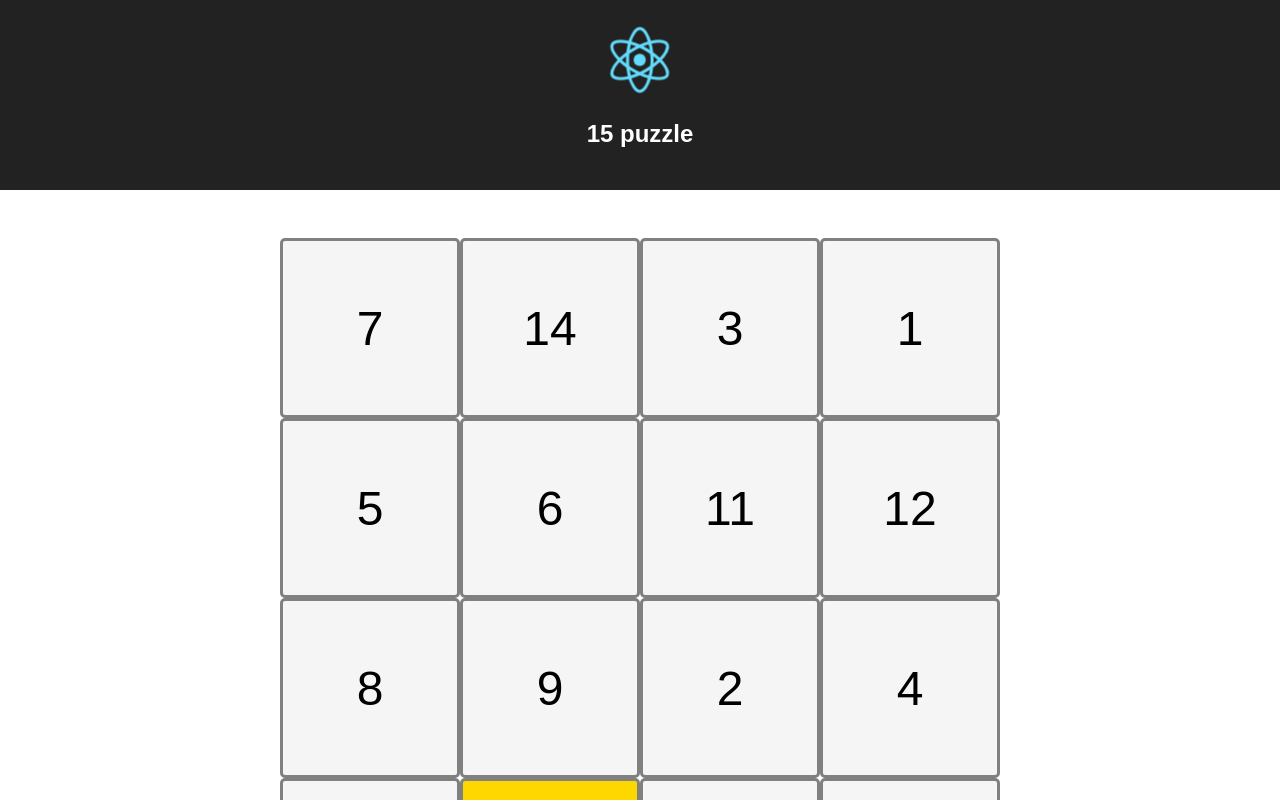
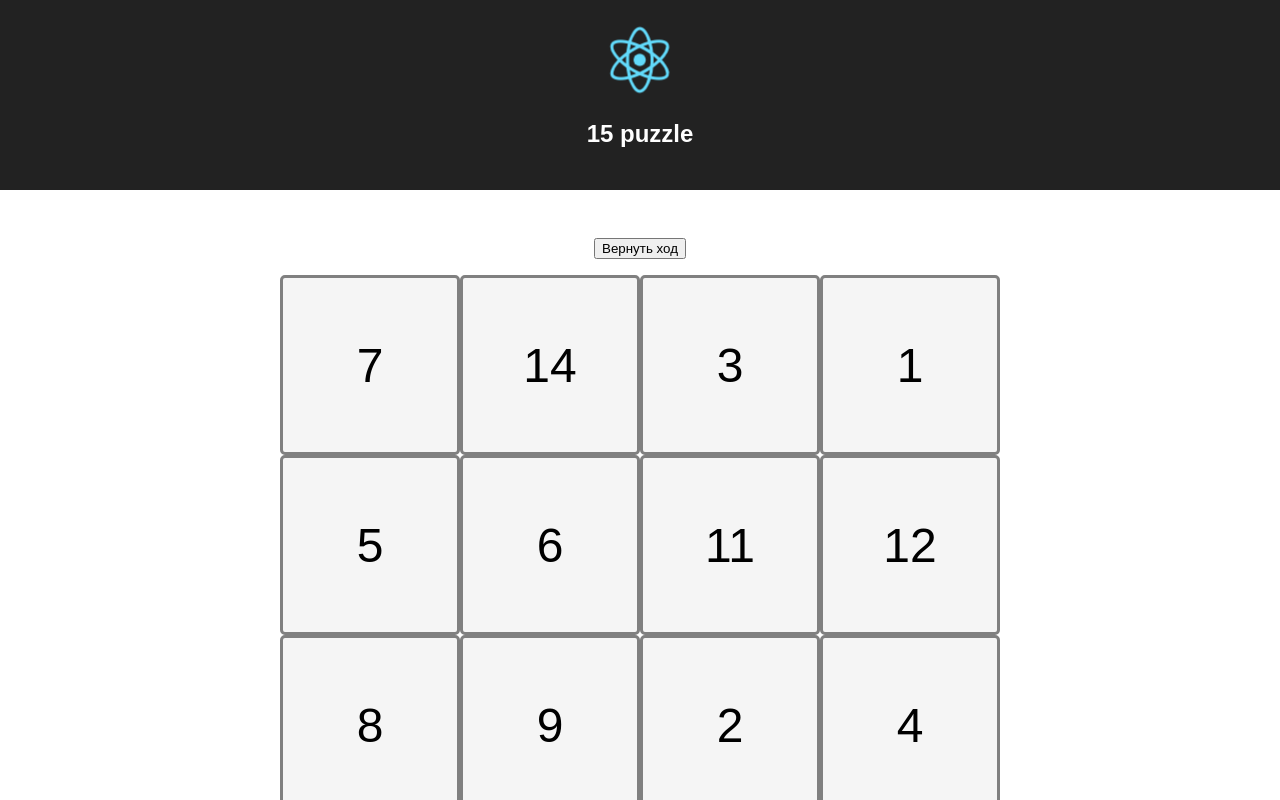
Before and after one commit to AndreiSoroka/15-puzzle-game, a React (Create React App) app: page / in a window 1280 px wide. Shown: the top 800 px of the page. Built offline with nearby package versions, Linux system fonts and the light colour scheme.

Commit message:
add redux

```diff
--- a/package.json
+++ b/package.json
@@ -6,7 +6,9 @@
     "lodash": "^4.17.5",
     "react": "^16.2.0",
     "react-dom": "^16.2.0",
-    "react-scripts": "1.1.1"
+    "react-redux": "^5.0.7",
+    "react-scripts": "1.1.1",
+    "redux": "^3.7.2"
   },
   "scripts": {
     "start": "react-scripts start",
--- a/src/containers/Game.jsx
+++ b/src/containers/Game.jsx
@@ -1,76 +1,74 @@
 import React, {Component} from 'react';
-import {shuffle} from 'lodash';
+import {connect} from 'react-redux'
+import {bindActionCreators} from 'redux'
 
 import Card from './Card';
 import './game.css';
+import * as ActionsGame from '../store/game/action';
 
 
 class App extends Component {
   constructor(props) {
     super(props);
 
-    // массив от 0 до 15
-    this.cards = Array.from({length: 16}, (value, index) => index);
-    // перемешиваем массив
-    this.cards = shuffle(this.cards);
+    const {actions} = props;
+    this.actions = actions;
+
+    this.actions.createCards(16);
   }
 
-  handlerClick = index => {
-    // Клик по пустой карте
-    if (!this.cards[index]) {
-      return;
-    }
-
-    let cards = this.cards;
-
-    if (index - 4 >= 0 && cards[index - 4] === 0) {
-      this.changeCards(index, index - 4);
-    }
-    else if (index + 4 <= cards.length && cards[index + 4] === 0) {
-      this.changeCards(index, index + 4);
-    }
-    else if (index - 1 >= 0 && (index % 4) && cards[index - 1] === 0) {
-      this.changeCards(index, index - 1);
-    }
-    else if (index + 1 <= cards.length && ((index + 1) % 4) && cards[index + 1] === 0) {
-      this.changeCards(index, index + 1);
-    }
-
-    this.checkWin();
+  handlerMoveCard = index => {
+    this.actions.moveCard(index);
   };
 
-  changeCards = (first, second) => {
-    let cards = [...this.cards];
-    [cards[first], cards[second]] = [cards[second], cards[first]];
-    this.cards = cards;
-    this.forceUpdate(); // todo redux
-  };
-
-  checkWin = () => {
-    if (this.cards.join('') === "1234567891011121314150") {
-      alert('Победа!');
-    }
+  handlerBackMoveCard = () => {
+    this.actions.backMoveCard();
   };
 
   render() {
-    let cards = this.cards.map((value, index) => (
+    const {cards, isWin, countStep, countAction} = this.props;
+
+    if (isWin) {
+      return (<div className="game">
+        <h2>Примите мои поздравления! Это победа!</h2>
+        <div>Количество ходов: {countStep}</div>
+        <div>Количество действий: {countAction}</div>
+      </div>)
+    }
+
+    let cardsTemplate = cards.map((value, index) => (
       <Card
         key={value}
         value={value}
         index={index}
-        handlerClick={this.handlerClick}
+        handlerClick={this.handlerMoveCard}
       />
     ));
 
     return (
       <div className="game">
-        {cards}
+        <button
+          onClick={e => {
+            this.handlerBackMoveCard()
+          }}>
+          Вернуть ход
+        </button>
+        <div className="game__place">
+          {cardsTemplate}
+        </div>
       </div>
     );
   };
 }
 
-export default App;
-// export default connect(
-//   state => ({user: state.user}),
-//   dispatch => ({userAction: bindActionCreators(userAction, dispatch)}))(App)
+export default connect(
+  state => {
+    return ({
+      cards: state.game.cards,
+      isWin: state.game.isWin,
+      countStep: state.game.steps.length,
+      countAction: state.game.countAction,
+    })
+  },
+  dispatch => ({actions: bindActionCreators(ActionsGame, dispatch)})
+)(App)
--- a/src/containers/game.css
+++ b/src/containers/game.css
@@ -2,3 +2,7 @@
   width: 90vmin;
   margin: 3rem auto;
 }
+
+.game__place {
+  margin-top: 1rem;
+}
--- a/src/index.js
+++ b/src/index.js
@@ -1,8 +1,15 @@
 import React from 'react';
 import ReactDOM from 'react-dom';
+import { Provider } from 'react-redux';
+
+import store from './store'
+
 import './index.css';
 import App from './App';
 import registerServiceWorker from './registerServiceWorker';
 
-ReactDOM.render(<App />, document.getElementById('root'));
+ReactDOM.render((
+  <Provider store={store}>
+    <App />
+  </Provider>), document.getElementById('root'));
 registerServiceWorker();
--- /dev/null
+++ b/src/store/game/action.js
@@ -0,0 +1,10 @@
+export function createCards(size) {
+  return {type: "CREATE_CARDS", payload: size}
+}
+export function moveCard(index) {
+  return {type: "MOVE_CARDS", payload: index}
+}
+
+export function backMoveCard() {
+  return {type: "BACK_MOVE_CARDS"}
+}
--- /dev/null
+++ b/src/store/game/reducer.js
@@ -0,0 +1,93 @@
+import {shuffle} from 'lodash';
+
+const initialState = {
+  cards: [],
+  steps: [],
+  countAction: 0,
+  isWin: false
+};
+
+export default function eventSate(state = initialState, action) {
+  switch (action.type) {
+    case 'CREATE_CARDS':
+      return createCards(state, action);
+    case 'MOVE_CARDS':
+      return moveCard(state, action);
+    case 'BACK_MOVE_CARDS':
+      return backMoveCard(state, action);
+    default:
+      return state;
+  }
+}
+
+
+function createCards(rootState, action) {
+  let _state = {...rootState};
+
+  _state.steps = [];
+  _state.countAction = 0;
+
+  // массив от 0 до 15
+  //// Андройд не поддерживает es7:
+  //// _state.cards = Array.from({length: action.payload}, (value, index) => index);
+  _state.cards = Array(action.payload + 1).join('+').split('').map((value, index) => index);
+
+  // перемешиваем массив
+  _state.cards = shuffle(_state.cards);
+
+  return _state;
+}
+
+
+function moveCard(rootState, action) {
+  let _state = {...rootState};
+  let index = action.payload;
+
+  // Клик по пустой карте
+  if (!_state.cards[index]) {
+    return;
+  }
+
+  let secondPosition = null;
+
+  if (index - 4 >= 0 && _state.cards[index - 4] === 0) {
+    secondPosition = index - 4;
+  }
+  else if (index + 4 <= _state.cards.length && _state.cards[index + 4] === 0) {
+    secondPosition = index + 4;
+  }
+  else if (index - 1 >= 0 && (index % 4) && _state.cards[index - 1] === 0) {
+    secondPosition = index - 1;
+  }
+  else if (index + 1 <= _state.cards.length && ((index + 1) % 4) && _state.cards[index + 1] === 0) {
+    secondPosition = index + 1;
+  }
+
+  if (secondPosition !== null) {
+    _state.cards = _changeCards(_state.cards, index, secondPosition);
+    _state.steps.push({first: index, second: secondPosition});
+    _state.countAction += 1;
+  }
+
+  if (_state.cards.join('') === "1234567891011121314150") {
+    _state.isWin = true;
+  }
+
+
+  return _state;
+}
+
+function backMoveCard(rootState) {
+  let _state = {...rootState};
+  let popStep = _state.steps.pop();
+  if (popStep) {
+    _state.cards = _changeCards(_state.cards, popStep.first, popStep.second);
+  }
+  return _state;
+}
+
+function _changeCards(cards, first, second) {
+  cards = [...cards];
+  [cards[first], cards[second]] = [cards[second], cards[first]];
+  return cards;
+}
--- /dev/null
+++ b/src/store/index.js
@@ -0,0 +1,6 @@
+import {createStore} from 'redux';
+import rootReducer from './reducers';
+
+const store = createStore(rootReducer, {});
+
+export default store;
--- /dev/null
+++ b/src/store/reducers.js
@@ -0,0 +1,6 @@
+import {combineReducers} from 'redux';
+import game from './game/reducer';
+
+export default combineReducers({
+  game,
+});
```
Also changed, not shown: src/containers/Card.jsx (+0 -8 lines), 1 other file (tests, documents, lock files or other folders).
